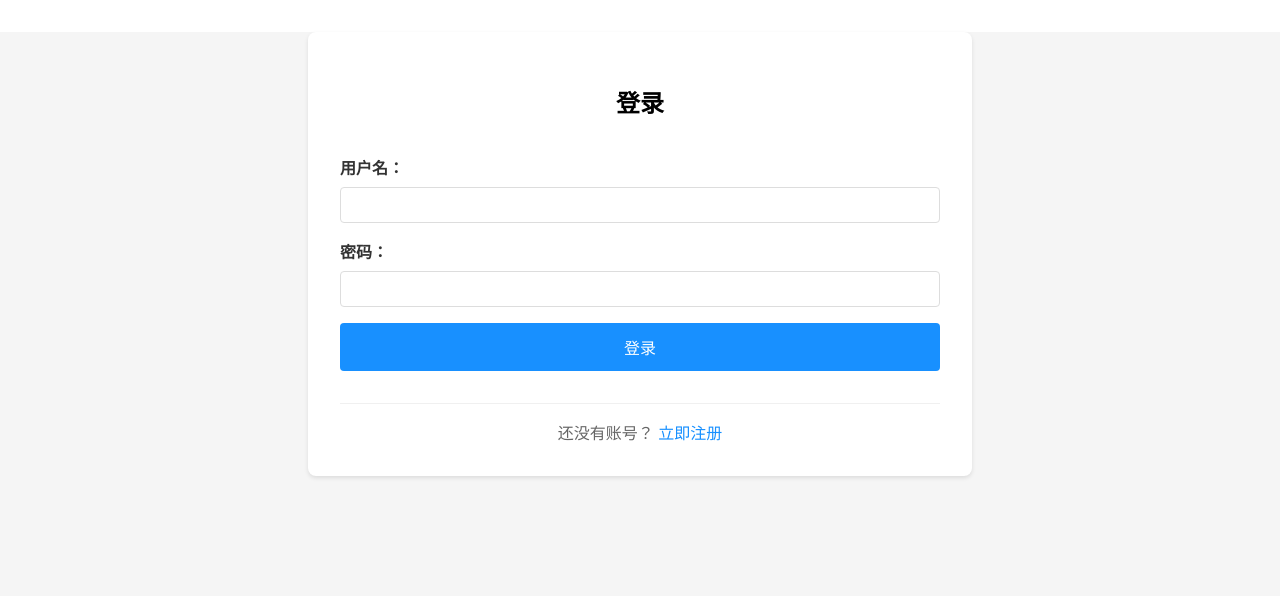
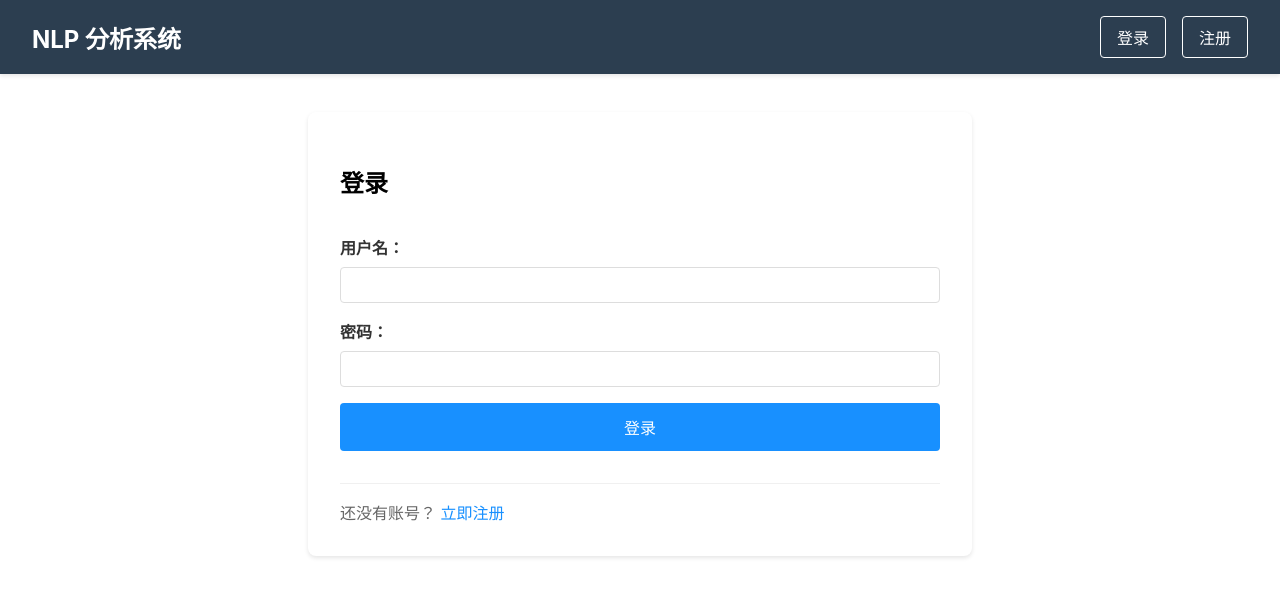
Before and after one commit to ewdlop/cursor-react-frontend-python-backend-app, a React (Create React App) app in the folder frontend/: page /login in a window 1280 px wide. Shown: the top 596 px of the page. Built offline with nearby package versions, Linux system fonts and the light colour scheme.

Commit message:
Add Navbar component and styles; update authentication state to include username

```diff
--- a/frontend/src/App.css
+++ b/frontend/src/App.css
@@ -150,3 +150,136 @@ button:disabled {
 .form-footer a:hover {
   text-decoration: underline;
 }
+
+/* Navbar Styles */
+.navbar {
+  background-color: #2c3e50;
+  padding: 1rem 2rem;
+  display: flex;
+  justify-content: space-between;
+  align-items: center;
+  position: fixed;
+  top: 0;
+  left: 0;
+  right: 0;
+  z-index: 1000;
+  box-shadow: 0 2px 4px rgba(0, 0, 0, 0.1);
+}
+
+.navbar-brand h1 {
+  color: #fff;
+  margin: 0;
+  font-size: 1.5rem;
+}
+
+.navbar-menu {
+  display: flex;
+  align-items: center;
+  gap: 1rem;
+}
+
+.navbar-item {
+  display: flex;
+  align-items: center;
+}
+
+.nav-button {
+  background-color: transparent;
+  color: #fff;
+  border: 1px solid #fff;
+  padding: 0.5rem 1rem;
+  border-radius: 4px;
+  cursor: pointer;
+  transition: all 0.3s ease;
+}
+
+.nav-button:hover {
+  background-color: #fff;
+  color: #2c3e50;
+}
+
+.nav-button.logout {
+  border-color: #e74c3c;
+  color: #e74c3c;
+}
+
+.nav-button.logout:hover {
+  background-color: #e74c3c;
+  color: #fff;
+}
+
+.welcome-text {
+  color: #fff;
+  margin-right: 1rem;
+}
+
+.menu-toggle {
+  display: none;
+  background: none;
+  border: none;
+  cursor: pointer;
+  padding: 0.5rem;
+}
+
+.menu-icon {
+  display: block;
+  width: 25px;
+  height: 2px;
+  background-color: #fff;
+  position: relative;
+  transition: all 0.3s ease;
+}
+
+.menu-icon::before,
+.menu-icon::after {
+  content: '';
+  position: absolute;
+  width: 100%;
+  height: 100%;
+  background-color: #fff;
+  transition: all 0.3s ease;
+}
+
+.menu-icon::before {
+  top: -8px;
+}
+
+.menu-icon::after {
+  bottom: -8px;
+}
+
+@media (max-width: 768px) {
+  .menu-toggle {
+    display: block;
+  }
+
+  .navbar-menu {
+    display: none;
+    position: absolute;
+    top: 100%;
+    left: 0;
+    right: 0;
+    background-color: #2c3e50;
+    padding: 1rem;
+    flex-direction: column;
+    align-items: stretch;
+  }
+
+  .navbar-menu.is-active {
+    display: flex;
+  }
+
+  .navbar-item {
+    margin: 0.5rem 0;
+  }
+
+  .nav-button {
+    width: 100%;
+    text-align: center;
+  }
+}
+
+/* Adjust main content to account for fixed navbar */
+.app {
+  padding-top: 80px;
+}
--- a/frontend/src/App.tsx
+++ b/frontend/src/App.tsx
@@ -5,15 +5,22 @@ import { RootState } from './store';
 import Login from './components/Login';
 import Register from './components/Register';
 import TextAnalysis from './components/TextAnalysis';
+import Navbar from './components/Navbar';
 import './App.css';
 
-function App() {
+const App: React.FC = () => {
   const isAuthenticated = useSelector((state: RootState) => state.auth.isAuthenticated);
 
   return (
     <Router>
-      <div className="App">
+      <div className="app">
+        <Navbar />
+        <div className="container">
           <Routes>
+            <Route
+              path="/"
+              element={isAuthenticated ? <TextAnalysis /> : <Navigate to="/login" />}
+            />
             <Route
               path="/login"
               element={!isAuthenticated ? <Login /> : <Navigate to="/" />}
@@ -22,14 +29,11 @@ function App() {
               path="/register"
               element={!isAuthenticated ? <Register /> : <Navigate to="/" />}
             />
-          <Route
-            path="/"
-            element={isAuthenticated ? <TextAnalysis /> : <Navigate to="/login" />}
-          />
           </Routes>
+        </div>
       </div>
     </Router>
   );
-}
+};
 
 export default App;
--- a/frontend/src/components/Login.tsx
+++ b/frontend/src/components/Login.tsx
@@ -17,7 +17,7 @@ const Login: React.FC = () => {
     setError('');
     try {
       const result = await login({ username, password }).unwrap();
-      dispatch(setCredentials({ token: result.access_token }));
+      dispatch(setCredentials({ token: result.access_token, username }));
       navigate('/');
     } catch (err: any) {
       setError(err.data?.detail || '登录失败，请重试');
--- /dev/null
+++ b/frontend/src/components/Navbar.tsx
@@ -0,0 +1,68 @@
+import React, { useState } from 'react';
+import { useSelector, useDispatch } from 'react-redux';
+import { RootState } from '../store';
+import { logout } from '../store/authSlice';
+import { useNavigate } from 'react-router-dom';
+
+const Navbar: React.FC = () => {
+  const [isMenuOpen, setIsMenuOpen] = useState(false);
+  const isAuthenticated = useSelector((state: RootState) => state.auth.isAuthenticated);
+  const username = useSelector((state: RootState) => state.auth.username);
+  const dispatch = useDispatch();
+  const navigate = useNavigate();
+
+  const handleLogout = () => {
+    dispatch(logout());
+    navigate('/login');
+  };
+
+  return (
+    <nav className="navbar">
+      <div className="navbar-brand">
+        <h1>NLP 分析系统</h1>
+      </div>
+
+      <button
+        className="menu-toggle"
+        onClick={() => setIsMenuOpen(!isMenuOpen)}
+      >
+        <span className="menu-icon"></span>
+      </button>
+
+      <div className={`navbar-menu ${isMenuOpen ? 'is-active' : ''}`}>
+        {isAuthenticated ? (
+          <>
+            <div className="navbar-item">
+              <span className="welcome-text">欢迎, {username}</span>
+            </div>
+            <div className="navbar-item">
+              <button className="nav-button" onClick={() => navigate('/')}>
+                文本分析
+              </button>
+            </div>
+            <div className="navbar-item">
+              <button className="nav-button logout" onClick={handleLogout}>
+                退出登录
+              </button>
+            </div>
+          </>
+        ) : (
+          <>
+            <div className="navbar-item">
+              <button className="nav-button" onClick={() => navigate('/login')}>
+                登录
+              </button>
+            </div>
+            <div className="navbar-item">
+              <button className="nav-button" onClick={() => navigate('/register')}>
+                注册
+              </button>
+            </div>
+          </>
+        )}
+      </div>
+    </nav>
+  );
+};
+
+export default Navbar;
--- a/frontend/src/store/authSlice.ts
+++ b/frontend/src/store/authSlice.ts
@@ -3,27 +3,33 @@ import { createSlice, PayloadAction } from '@reduxjs/toolkit';
 interface AuthState {
   token: string | null;
   isAuthenticated: boolean;
+  username: string | null;
 }
 
 const initialState: AuthState = {
   token: localStorage.getItem('token'),
   isAuthenticated: !!localStorage.getItem('token'),
+  username: localStorage.getItem('username'),
 };
 
 const authSlice = createSlice({
   name: 'auth',
   initialState,
   reducers: {
-    setCredentials: (state, action: PayloadAction<{ token: string }>) => {
-      const { token } = action.payload;
+    setCredentials: (state, action: PayloadAction<{ token: string; username: string }>) => {
+      const { token, username } = action.payload;
       state.token = token;
+      state.username = username;
       state.isAuthenticated = true;
       localStorage.setItem('token', token);
+      localStorage.setItem('username', username);
     },
     logout: (state) => {
       state.token = null;
+      state.username = null;
       state.isAuthenticated = false;
       localStorage.removeItem('token');
+      localStorage.removeItem('username');
     },
   },
 });
```
Lines whose indentation alone changed are shown as unchanged.
